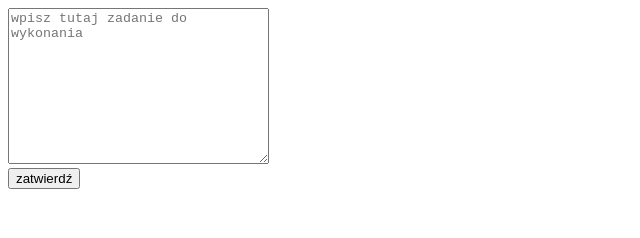
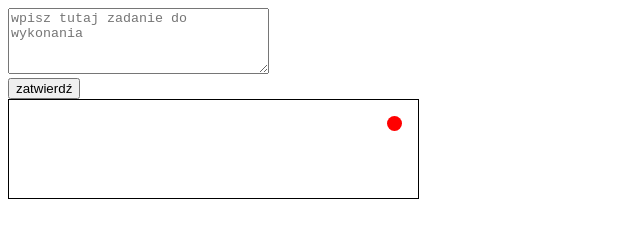
Before and after one commit to maxravel/notesApp, a plain HTML site: page index.html in a window 1280 px wide. Both pictures are taken after a click on the input "zatwierdź". Shown: the whole page, without its empty margins (0-640 px from the left). Drawn offline with Linux system fonts and the light colour scheme.

Commit message:
upradges notes

```diff
--- a/app.js
+++ b/app.js
@@ -2,9 +2,33 @@ console.log("frwerw");
 
 const submitButton = document.querySelector("#submitB");
 const taskText = document.querySelector("#taskT");
+const taskArea = document.querySelector("#taskA");
 
 submitButton.addEventListener("click",logTask);
 
 function logTask(){
     console.log(taskText.value);
+    let newTask = document.createElement("div");
+    newTask.textContent = taskText.value;
+    newTask.style.border = "1px solid black";
+    let removeTaskButton = document.createElement("div");
+    removeTaskButton.style.backgroundColor = "red";
+    removeTaskButton.style.height = "15px";
+    removeTaskButton.style.width = "15px";
+    removeTaskButton.style.borderRadius = "50%";
+    removeTaskButton.classList.add("delete");
+    // removeTaskButton.style.position = "relative";
+    // removeTaskButton.style.left = "10px";
+    removeTaskButton.style.float = "right";
+    newTask.appendChild(removeTaskButton);
+    taskArea.appendChild(newTask);
+
 }
+
+taskArea.addEventListener("click", removeTask);
+
+function removeTask(e){
+    if(e.target.classList.contains("delete")){
+        e.target.parentElement.remove();
+    }
+}
--- a/index.html
+++ b/index.html
@@ -4,14 +4,20 @@
     <meta charset="UTF-8">
     <meta name="viewport" content="width=device-width, initial-scale=1.0">
     <meta http-equiv="X-UA-Compatible" content="ie=edge">
+    <link rel="stylesheet" href="style.css">
     <title>Document</title>
 </head>
 <body>
 
-    <textarea name="zadanie" id="taskT" cols="30" rows="10" placeholder="wpisz tutaj zadanie do wykonania"></textarea>
+    <textarea name="zadanie" id="taskT" cols="30" rows="4" placeholder="wpisz tutaj zadanie do wykonania"></textarea>
     <br>
     <input type="submit" value="zatwierdź" id="submitB">
 
+    <div id="taskA">
+        <!-- <div id="task1">fdsfsd</div>
+        <div id="task1">fffff</div>
+        <div id="task1">dddddd</div> -->
+    </div>
     <script src="app.js"></script>
 </body>
 </html>
--- /dev/null
+++ b/style.css
@@ -0,0 +1,10 @@
+#taskA{
+    display: grid;
+    grid-template-columns: 1fr 1fr 1fr;
+    grid-auto-rows: minmax(100px, auto);
+    grid-gap: 1em;
+}
+
+#taskA > div{
+    padding: 1em;
+}
```
